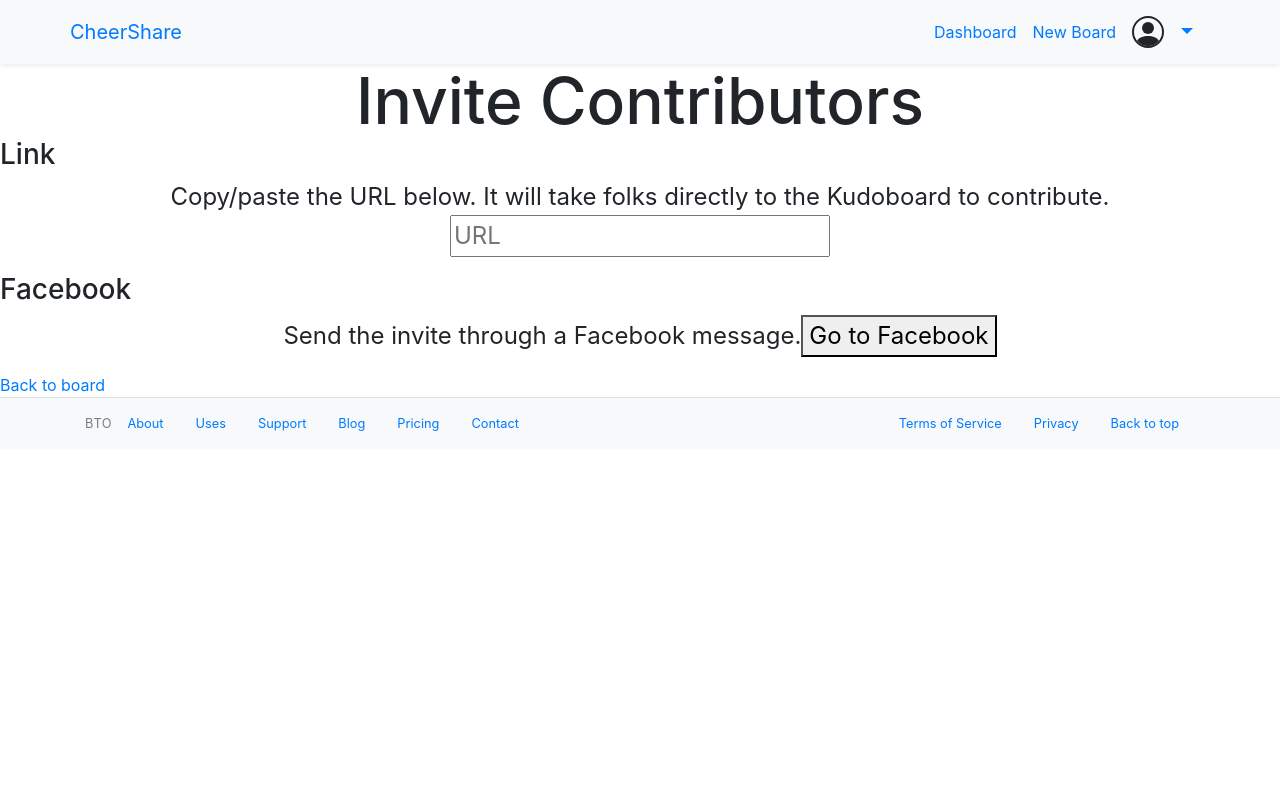
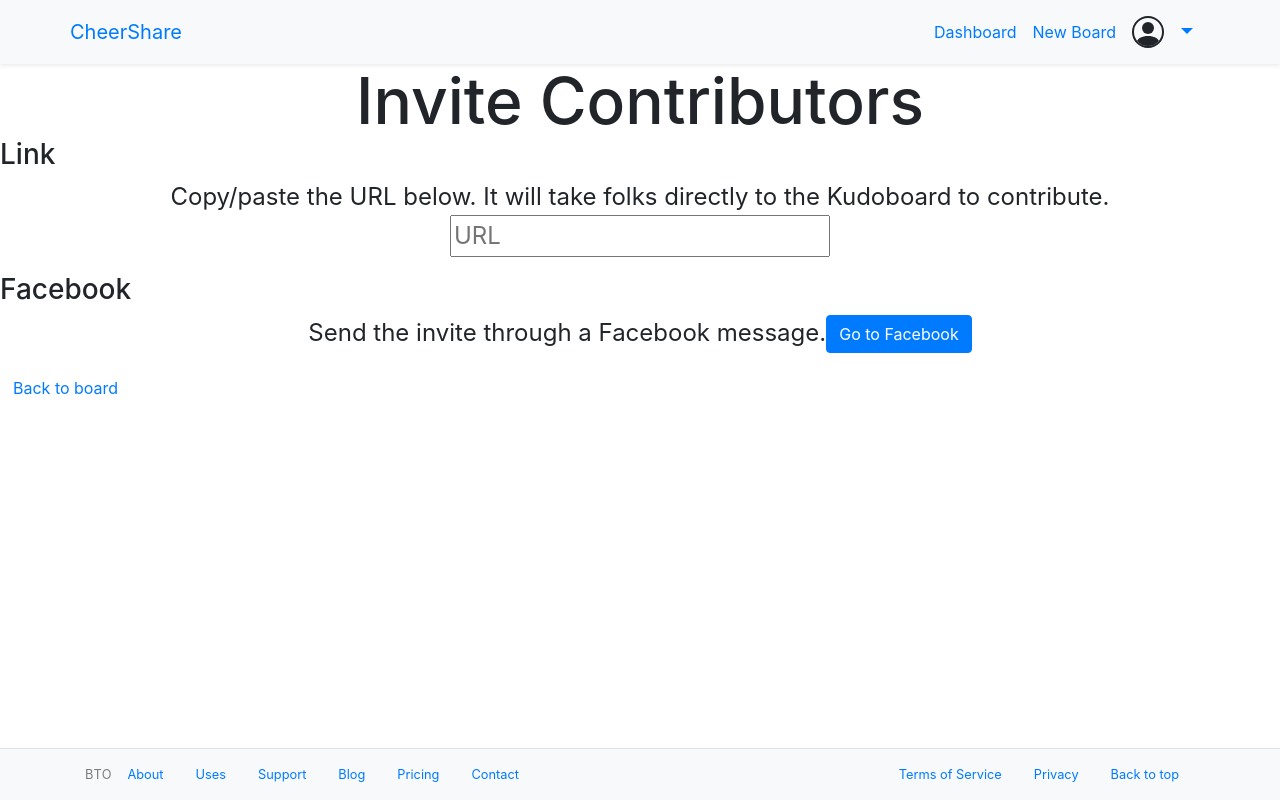
Before and after one commit to cheershareapp/cheershare, a Next.js app: page /cheer/0/invite in a window 1280 px wide. Built offline with nearby package versions, Linux system fonts and the light colour scheme.

Commit message:
Add Links Add preview functionality

```diff
--- a/pages/cheer/[id]/invite.js
+++ b/pages/cheer/[id]/invite.js
@@ -2,8 +2,12 @@ import Footer from "../../../components/footer";
 import Header from "../../../components/header";
 import styles from "../../../styles/Home.module.css";
 import React from "react";
+import { useRouter } from 'next/router'
+import {Button} from "react-bootstrap";
 
 export default function Invite() {
+    const router = useRouter()
+
     return (
         <>
             <Header />
@@ -21,11 +25,11 @@ export default function Invite() {
                 <h3>Facebook</h3>
                 <p className={styles.description}>
                     Send the invite through a Facebook message.
-                    <button>Go to Facebook</button>
+                    <Button>Go to Facebook</Button>
                 </p>
-                <a href="editor">Back to board</a>
+                <Button variant="link" onClick={() => router.back()}>Back to board</Button>
             </main>
-            <Footer />
+            <Footer fixed/>
         </>
     );
 }
```
Also changed, not shown: pages/cheer/[id]/index.js (+20 -9 lines).
